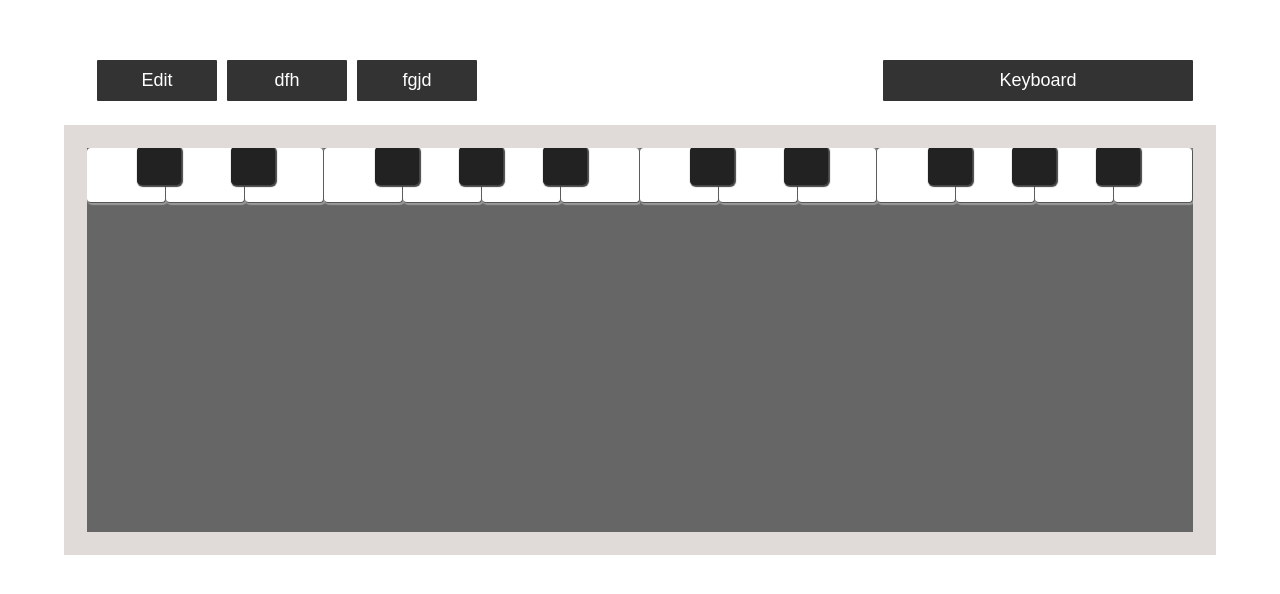
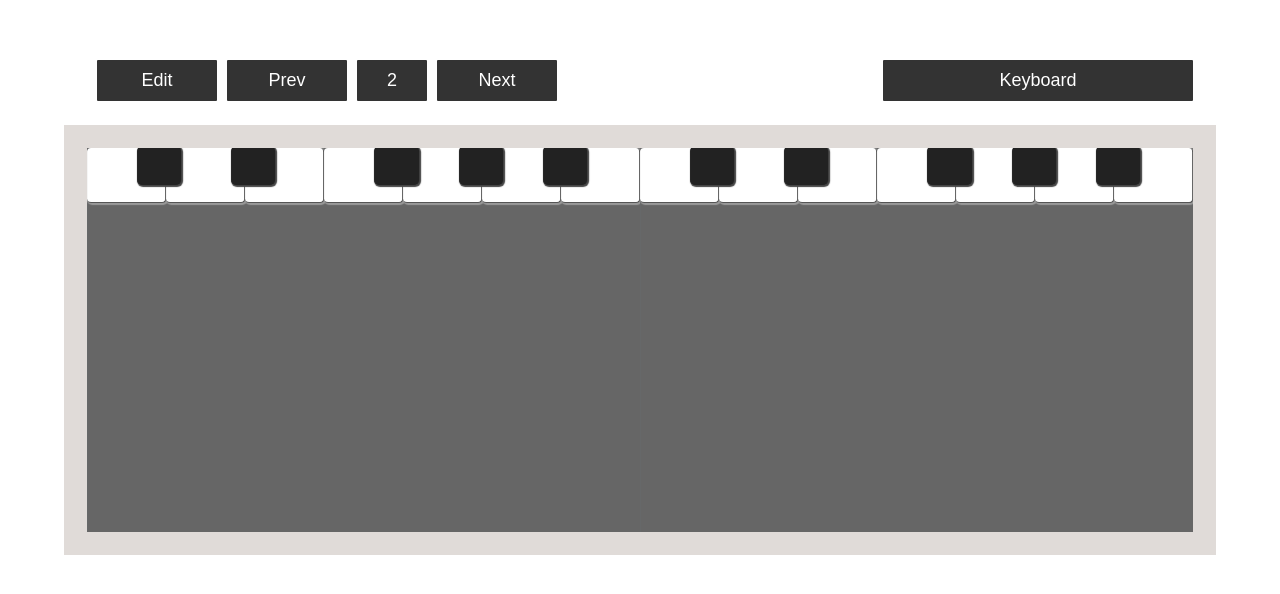
Before and after one commit to TwinPete/MagicBoard, a Vue app: page / in a window 1280 px wide. Shown: the part 104-698 px from the top of the page. Built offline with nearby package versions, Linux system fonts and the light colour scheme.

Commit message:
task(octave slider): implemented basic octave-slider

```diff
--- a/src/components/Keyboard.vue
+++ b/src/components/Keyboard.vue
@@ -1,6 +1,15 @@
 <template>
    <div class="keyboard">
-       <Octave v-bind:pitch="octave.pitch" v-bind:key="index" v-for="(octave, index) in octaves" />
+       <div class="slider" v-bind:class="[
+       {slideZero: currentOctaveSlide == 0},
+       {slideOne: currentOctaveSlide == 1},
+       {slideTwo: currentOctaveSlide == 2},
+       {slideThree: currentOctaveSlide == 3},
+       {slideFour: currentOctaveSlide == 4},
+       {slideFive: currentOctaveSlide == 5}
+       ]">
+           <Octave v-bind:pitch="octave.pitch" v-bind:key="index" v-for="(octave, index) in octaves" />
+       </div>
        <div class="keyboard__customizer" v-bind:class="{keyboard__customizerActive: (!soundboardActive && editActive)}"></div>
    </div>
 </template>
@@ -13,15 +22,30 @@ export default {
   components: {
     Octave
   },
-  props: ['soundboardActive', 'editActive'],
+  props: ['soundboardActive', 'editActive', 'currentOctaveSlide'],
   data(){
       return{
           octaves: [
+              {
+                  pitch: 1
+              },
+              {
+                  pitch: 2
+              },
               {
                   pitch: 3
               },
               {
                   pitch: 4
+              },
+              {
+                  pitch: 5
+              },
+              {
+                  pitch: 6
+              },
+              {
+                  pitch: 7
               }
           ]
       }
@@ -36,12 +60,47 @@ export default {
     left: 0;
     height: 100%;
     max-width: 55vh;
+    display: flex;
+    flex-direction: column;
+    flex-wrap: wrap;
     background-color: lightslategrey;
     width: 100%;
+    overflow: hidden;
     z-index: 1;
     top: 0;
 }
 
+.slider{
+    display: flex;
+    width: 100%;
+    height: 100%;
+    flex-direction: column;
+    transition: transform ease-in-out 0.8s;
+}
+
+.slideZero{
+    transform: translateY(0);
+}
+
+.slideOne{
+    transform: translateY(-50%);
+}
+
+.slideTwo{
+    transform: translateY(-100%);
+}
+
+.slideThree{
+    transform: translateY(-150%);
+}
+
+.slideFour{
+    transform: translateY(-200%);
+}
+
+.slideFive{
+    transform: translateY(-250%);
+}
 
 
 .keyboard__customizerActive{
@@ -72,8 +131,42 @@ export default {
         width: 100%;
         height: 100%;
         max-width: none;
-        display: flex;
+        flex-direction: row;
         justify-content: center;
+    }
+
+    .slider{
+        width: 100%;
+        height: 100%;
+        flex-direction: row;
+    }
+
+    .slideZero{
+        transform: translateY(0);
+        transform: translateX(0);
+    }
+
+    .slideOne{
+        transform: translateY(0);
+        transform: translateX(-50%);
+    }
+
+    .slideTwo{
+        transform: translateY(0);
+        transform: translateX(-100%);
+    }
+
+    .slideThree{
+        transform: translateY(0);
+        transform: translateX(-150%);
+    }
+    .slideFour{
+        transform: translateY(0);
+        transform: translateX(-200%);
+    }
+    .slideFive{
+        transform: translateY(0);
+        transform: translateX(-250%);
     }
 }
 </style>
--- a/src/components/MagicBoard.vue
+++ b/src/components/MagicBoard.vue
@@ -3,8 +3,9 @@
           <div class="toolbar" >
               <div class="options">
                   <div class="circle" v-on:click="openEdit()">Edit</div>
-                  <div class="circle">dfh</div>
-                  <div class="circle">fgjd</div>
+                  <div class="circle" v-on:click="prevOctave()">Prev</div>
+                  <div class="circle sliderCount">{{ currentOctaveSlide }}</div>
+                  <div class="circle" v-on:click="nextOctave()">Next</div>
               </div>
               <div class="switch">
                   <div class="circle" v-on:click="switchBoard()">
@@ -16,7 +17,7 @@
         <div class="frame">
           <div class="wrapper">
               <Soundboard v-bind:editActive='editActive' v-bind:soundboardActive='soundboardActive' />
-              <Keyboard v-bind:editActive='editActive' v-bind:soundboardActive='soundboardActive' />
+              <Keyboard v-bind:editActive='editActive' v-bind:soundboardActive='soundboardActive' v-bind:currentOctaveSlide='currentOctaveSlide' />
 
           </div>
       </div>
@@ -39,7 +40,8 @@ export default {
     data(){
         return{
             soundboardActive: false,
-            editActive: false
+            editActive: false,
+            currentOctaveSlide: 2
         }
     },
     methods:{
@@ -49,8 +51,17 @@ export default {
         },
         openEdit(){
             this.editActive = !this.editActive;
+        },
+        prevOctave(){
+            if(this.currentOctaveSlide > 0){
+                this.currentOctaveSlide -= 1;
+            }
+        },
+        nextOctave(){
+            if(this.currentOctaveSlide < 5){
+                this.currentOctaveSlide += 1;
+            }
         }
-
     }
 }
 </script>
@@ -116,7 +127,9 @@ export default {
     margin-bottom: 10px;
 }
 
-
+.sliderCount{
+    height: 50px;
+}
 
 .switch{
     width:100%;
@@ -166,6 +179,11 @@ export default {
         cursor: pointer;
     }
 
+    .sliderCount{
+        min-width: 50px;
+        max-width: 50px;
+    }
+
     .switch{
         width: 320px;
     }
--- a/src/components/Octave.vue
+++ b/src/components/Octave.vue
@@ -136,7 +136,9 @@ export default {
 .octave{
     position: relative;
     width: 100%;
-    height: 50%;
+    /*height: 50%;*/
+    min-height: 50%;
+    max-height: 50%;
     display: flex;
     flex-direction: column;
     align-items: flex-end;
@@ -152,7 +154,10 @@ export default {
 @media only screen and (min-width: 900px){
 
     .octave{
-        width: 50%;
+        min-width: 50%;
+        max-width: 50%;
+        min-height: unset;
+        max-height: none;
         height: 100%;
         flex-direction: row;
         align-items: flex-start;
```
